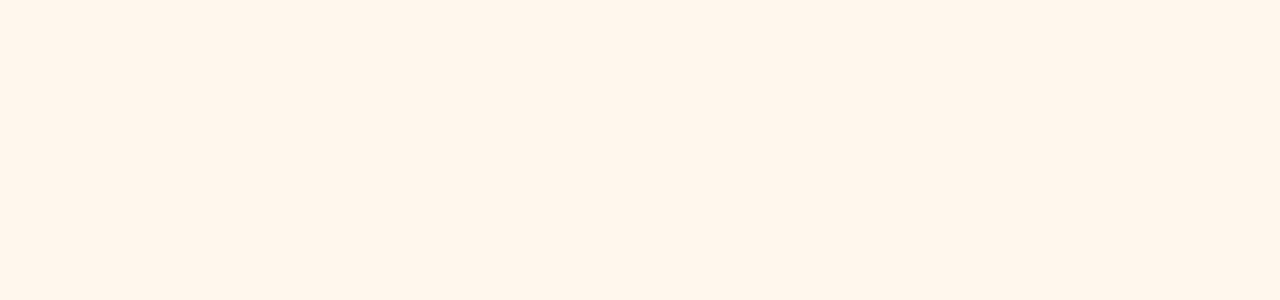
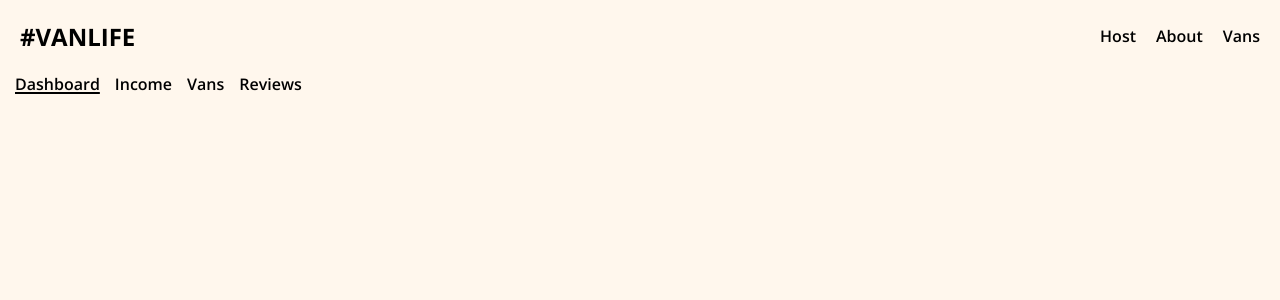
Before and after one commit to iamyegor/vanlife, a React (Create React App) app: page /host in a window 1280 px wide. Before the commit this address had no page. Shown: the top 300 px of the page. Built offline with nearby package versions, Linux system fonts and the light colour scheme; what miragejs would draw is missing.

Commit message:
Add the host page

```diff
--- /dev/null
+++ b/src/components/Footer.jsx
@@ -0,0 +1,5 @@
+import "../styles/footer.css";
+
+export default function Footer() {
+  return <footer className="footer">&#169; 2022 #VANLIFE</footer>;
+}
--- a/src/components/Header.jsx
+++ b/src/components/Header.jsx
@@ -11,10 +11,12 @@ export default function Header() {
           </Link>
         </div>
         <div className="header__right-nav">
+          <Link className="header__nav-item" to="/host">
+            Host
+          </Link>
           <Link className="header__nav-item" to="/about">
             About
           </Link>
-
           <Link className="header__nav-item" to="/vans">
             Vans
           </Link>
--- /dev/null
+++ b/src/components/Host.jsx
@@ -0,0 +1,52 @@
+import { Outlet } from "react-router-dom";
+import "../styles/host.css";
+import { useState } from "react";
+import { Link } from "react-router-dom";
+
+export default function Host() {
+  const [hostOption, setHostOption] = useState("dashboard");
+
+  return (
+    <div className="host">
+      <div className="host__navigation">
+        <Link to="/host" onClick={() => setHostOption("dashboard")}>
+          <span
+            className={`host__navigation-item ${
+              hostOption === "dashboard" ? "host__navigation-item--active" : ""
+            }`}
+          >
+            Dashboard
+          </span>
+        </Link>
+        <Link to="/host/income" onClick={() => setHostOption("income")}>
+          <span
+            className={`host__navigation-item ${
+              hostOption === "income" ? "host__navigation-item--active" : ""
+            }`}
+          >
+            Income
+          </span>
+        </Link>
+        <Link to="/host/vans" onClick={() => setHostOption("vans")}>
+          <span
+            className={`host__navigation-item ${
+              hostOption === "vans" ? "host__navigation-item--active" : ""
+            }`}
+          >
+            Vans
+          </span>
+        </Link>
+        <Link to="/host/reviews" onClick={() => setHostOption("reviews")}>
+          <span
+            className={`host__navigation-item ${
+              hostOption === "reviews" ? "host__navigation-item--active" : ""
+            }`}
+          >
+            Reviews
+          </span>
+        </Link>
+      </div>
+      <Outlet />
+    </div>
+  );
+}
--- a/src/index.jsx
+++ b/src/index.jsx
@@ -5,6 +5,10 @@ import Home from "./pages/Home";
 import Vans from "./pages/Vans";
 import VanDetail from "./pages/VanDetail";
 import Layout from "./components/Layout";
+import Host from "./components/Host";
+import Dashboard from "./pages/Host/Dashboard";
+import Reviews from "./pages/Host/Reviews";
+import Income from "./pages/Host/Income";
 import "./styles/header.css";
 import "./styles/index.css";
 import "./styles/footer.css";
@@ -16,9 +20,15 @@ root.render(
     <Routes>
       <Route element={<Layout />}>
         <Route path="/" element={<Home />} />
-        <Route path="/about" element={<About />} />
-        <Route path="/vans" element={<Vans />} />
-        <Route path="/vans/:id" element={<VanDetail />} />
+        <Route path="about" element={<About />} />
+        <Route path="vans" element={<Vans />} />
+        <Route path="vans/:id" element={<VanDetail />} />
+
+        <Route path="host" element={<Host />}>
+          <Route path="host" element={<Dashboard />} />
+          <Route path="reviews" element={<Reviews />} />
+          <Route path="income" element={<Income />} />
+        </Route>
       </Route>
     </Routes>
   </BrowserRouter>
--- /dev/null
+++ b/src/styles/host.css
@@ -0,0 +1,25 @@
+.host {
+
+}
+
+.host__navigation {
+  display: flex;
+  align-items: center;
+}
+
+.host__navigation-item {
+  margin-left: 15px;
+  font-weight: 600;
+  cursor: pointer;
+  transition: color 0.2s;
+}
+
+.host__navigation-item:hover{
+  color: rgb(90, 90, 90);
+}
+
+.host__navigation-item--active {
+  text-decoration: underline;
+  text-underline-offset: 2px;
+  text-decoration-thickness: 2px;
+}
```
Also changed, not shown: 11 other files (tests, documents, lock files or other folders).
